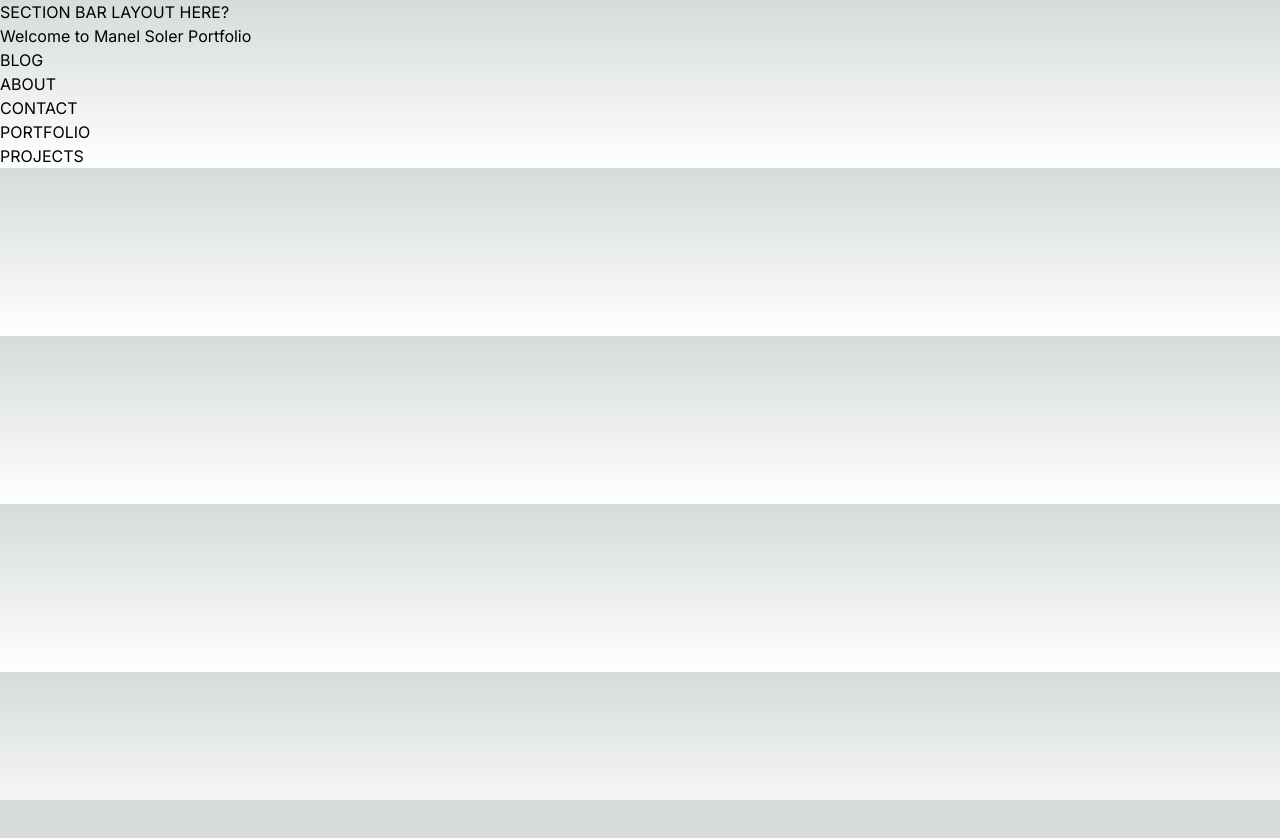
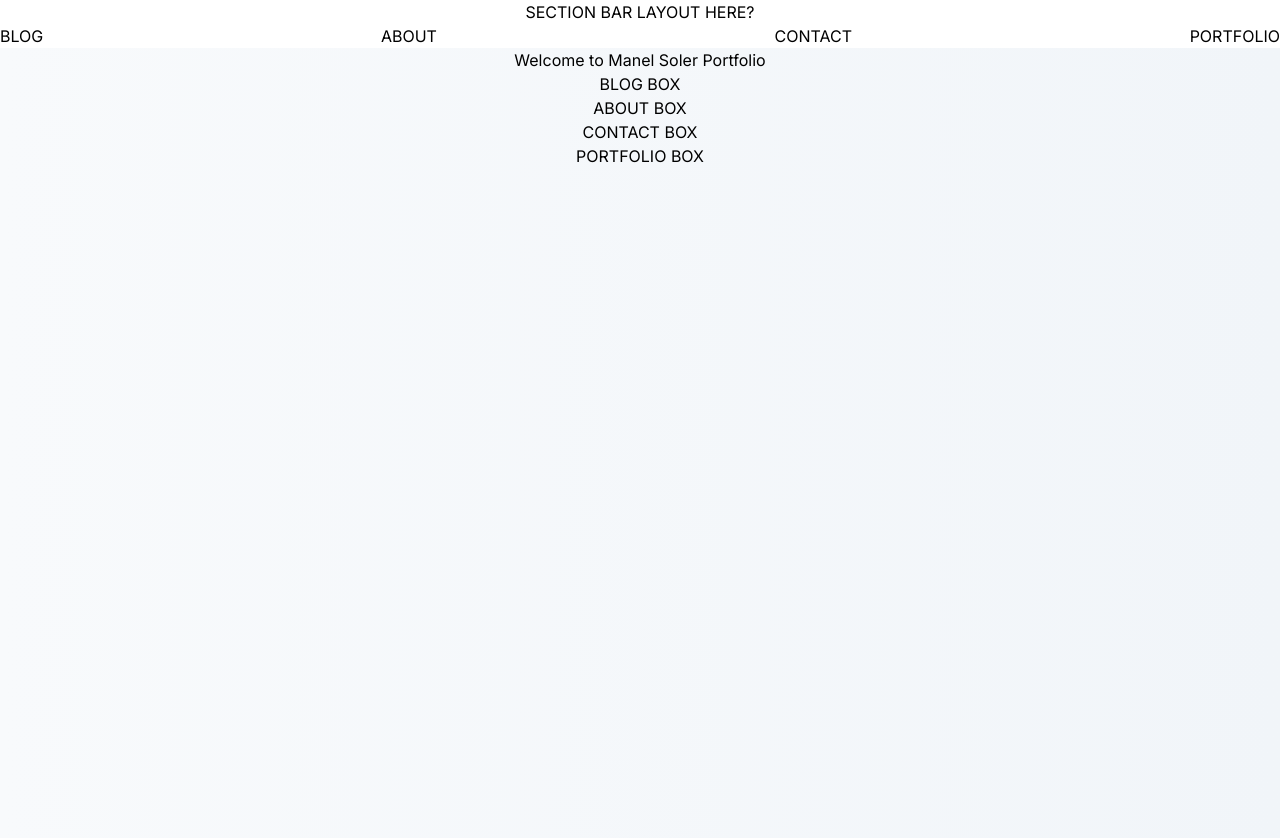
Before and after one commit to msc3po/portfolio, a Next.js app in the folder portfolio/: page / in a window 1280 px wide. Shown: the top 838 px of the page. Before the commit the page ends 800 px from the top, so only its background shows below. Built offline with nearby package versions, Linux system fonts and the light colour scheme.

Commit message:
styling home

```diff
--- a/portfolio/app/globals.css
+++ b/portfolio/app/globals.css
@@ -16,6 +16,8 @@
   }
 }
 
+bg-gradient-to-r from-green-300 via-blue-500 to-purple-600
+
 body {
   color: rgb(var(--foreground-rgb));
   background: linear-gradient(
@@ -24,4 +26,5 @@ body {
       rgb(var(--background-end-rgb))
     )
     rgb(var(--background-start-rgb));
+  @apply bg-gradient-to-r from-green-300 via-blue-500 to-purple-600;
 }
--- a/portfolio/app/layout.tsx
+++ b/portfolio/app/layout.tsx
@@ -15,8 +15,15 @@ export default function RootLayout({
 }) {
   return (
     <html lang="en">
-      <body className={inter.className}>
-        <div> SECTION BAR LAYOUT HERE?</div>
+      <body className={inter.className} >
+        <div className=' text-center'> SECTION BAR LAYOUT HERE?</div>
+        <div className="flex justify-between">
+          <div>BLOG</div>
+          <div>ABOUT</div>
+          <div>CONTACT</div>
+          <div>PORTFOLIO</div>
+        </div>
+
         <div>{children}</div>
 
 
--- a/portfolio/app/page.tsx
+++ b/portfolio/app/page.tsx
@@ -3,20 +3,23 @@ import Image from 'next/image'
 export default function Home() {
   return (
 //sections of the page
-    <div className="container">
+
+    <div className="bg-gradient-to-r from-slate-50 to-slate-100 h-screen">
+      <div className="h-max-full text-center">
 
       Welcome to Manel Soler Portfolio
+        <div className='flex-col'>
 
-
-      <div>BLOG</div>
-      <div>ABOUT</div>
-      <div>CONTACT</div>
-      <div>PORTFOLIO</div>
-      <div>PROJECTS</div>
+      <div>BLOG BOX </div>
+      <div>ABOUT BOX </div>
+      <div>CONTACT BOX </div>
+      <div>PORTFOLIO BOX </div>
+      </div>
 
 
 
 
-    </div>
+      </div>
+  </div>
   )
 }
```
